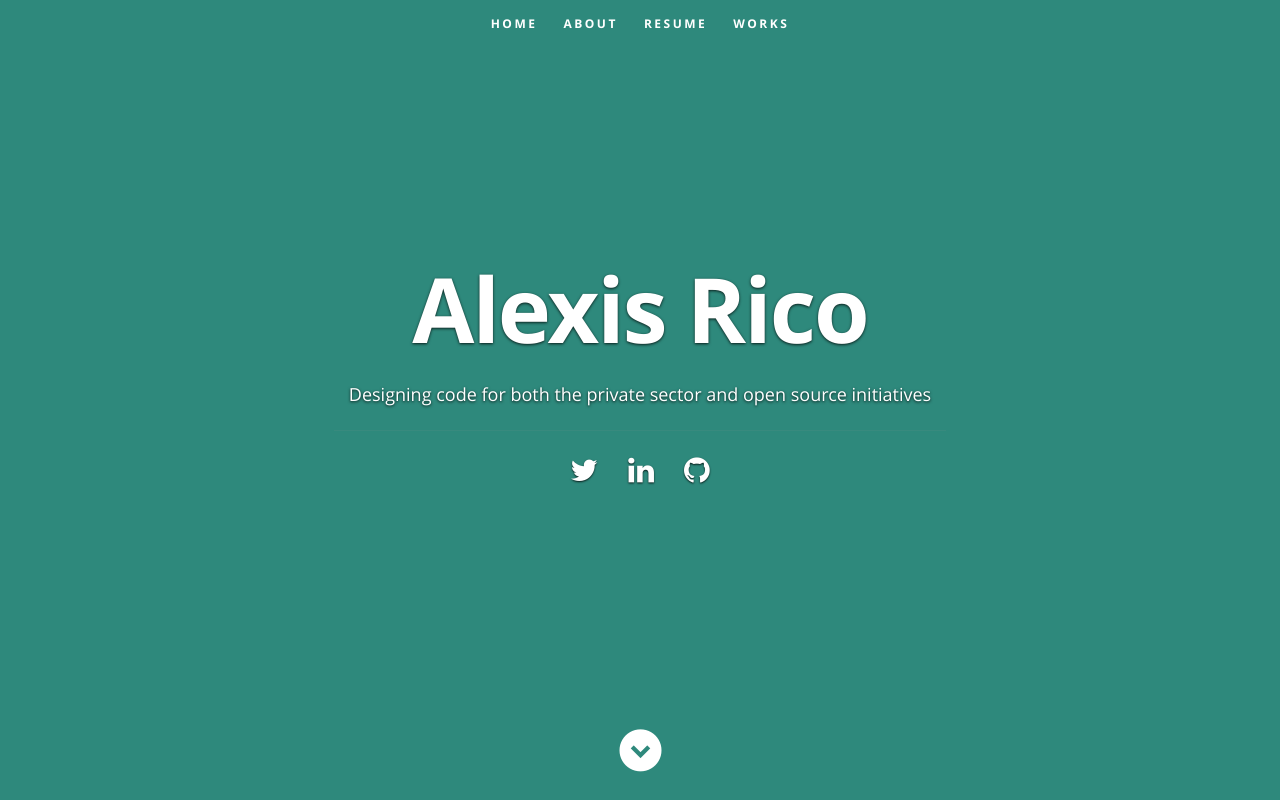
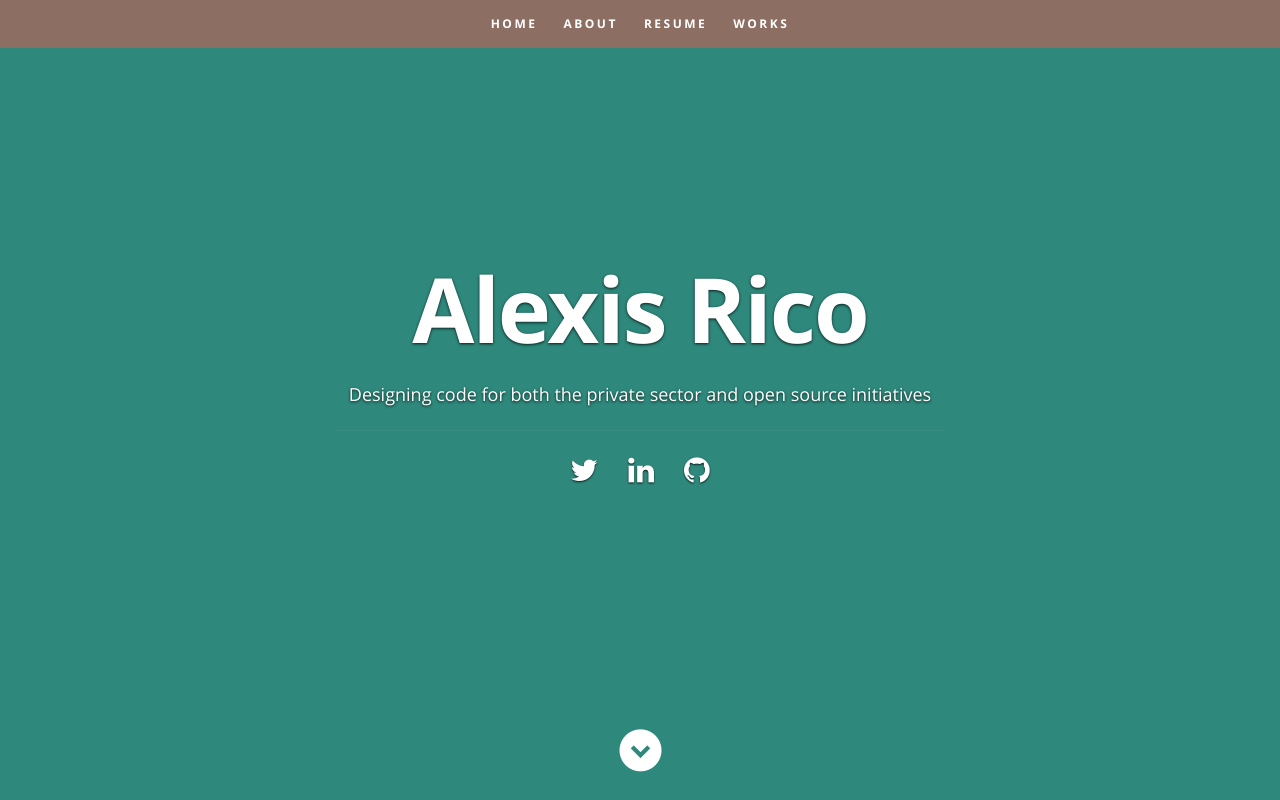
Before and after one commit to SferaDev/website, a React (Create React App) app: page / in a window 1280 px wide. Shown: the top 800 px of the page. Built offline with nearby package versions, Linux system fonts and the light colour scheme.

Commit message:
Add background to nav header

```diff
--- a/public/css/layout.css
+++ b/public/css/layout.css
@@ -42,6 +42,12 @@ header {
     -webkit-background-size: cover !important;
     text-align: center;
     overflow: hidden;
+}
+
+#nav {
+    background-color: #8d6e63;
+    -webkit-animation: random 100s infinite;
+    animation: random 100s infinite;
 }
 
 @keyframes random {
```
